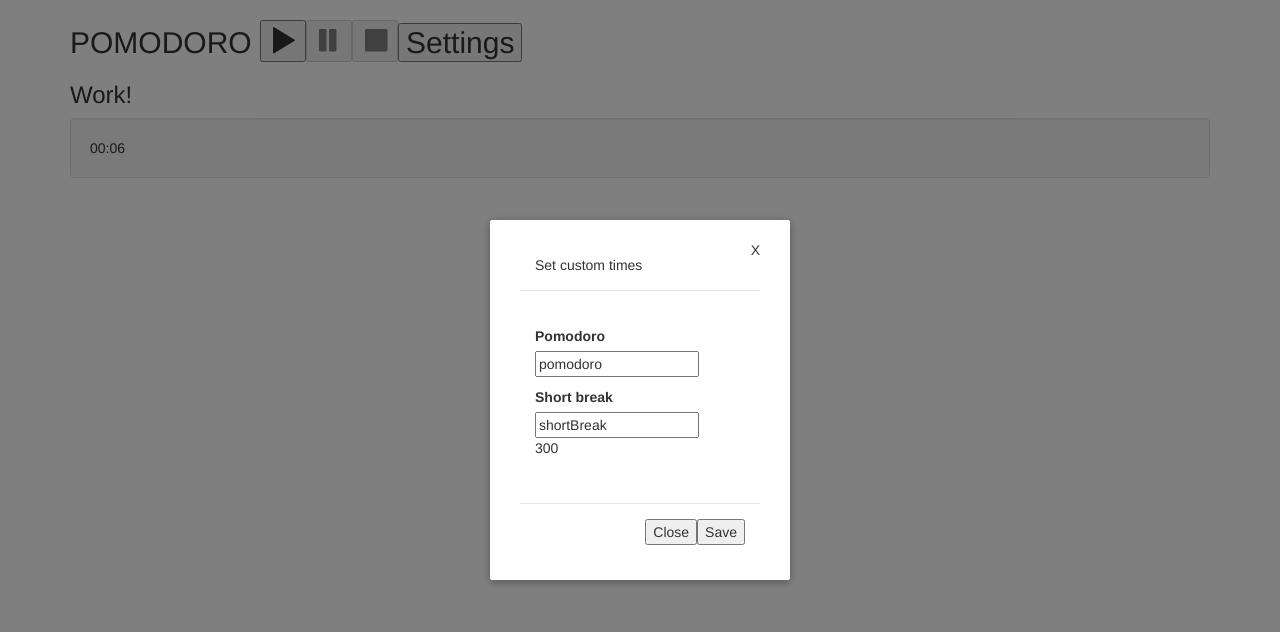
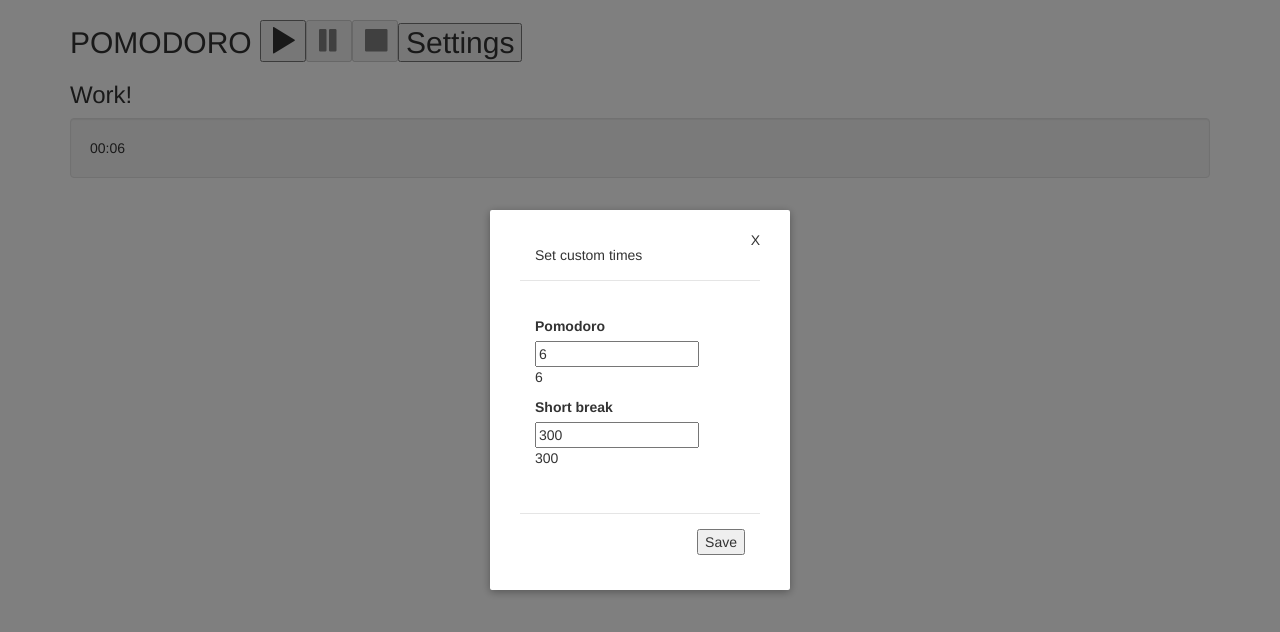
Before and after one commit to ibaczewska/pomodoro, a Vue app: page / in a window 1280 px wide. Both pictures are taken after a click on the button "Settings". Shown: the top 632 px of the page. Built offline with nearby package versions, Linux system fonts and the light colour scheme.

Commit message:
pass getters to input value

```diff
--- a/src/App.vue
+++ b/src/App.vue
@@ -20,14 +20,13 @@
         <div slot="header">Set custom times</div>
         <div slot="body">
           <label>Pomodoro</label>
-          <input value="pomodoro"/>
+          <input :value="pomodoro"/>
           <p>{{pomodoro}}</p>
           <label>Short break</label>
-          <input value="shortBreak"/>
+          <input :value="shortBreak"/>
           <p>{{shortBreak}}</p>
         </div>
         <div slot="footer">
-          <button>Close</button>
           <button>Save</button>
         </div>
       </modal>
@@ -50,9 +49,7 @@ export default {
 
   data () {
     return {
-      showModal: false,
-      pomodoro: '',
-      short: ''
+      showModal: false
     }
   },
 
```
